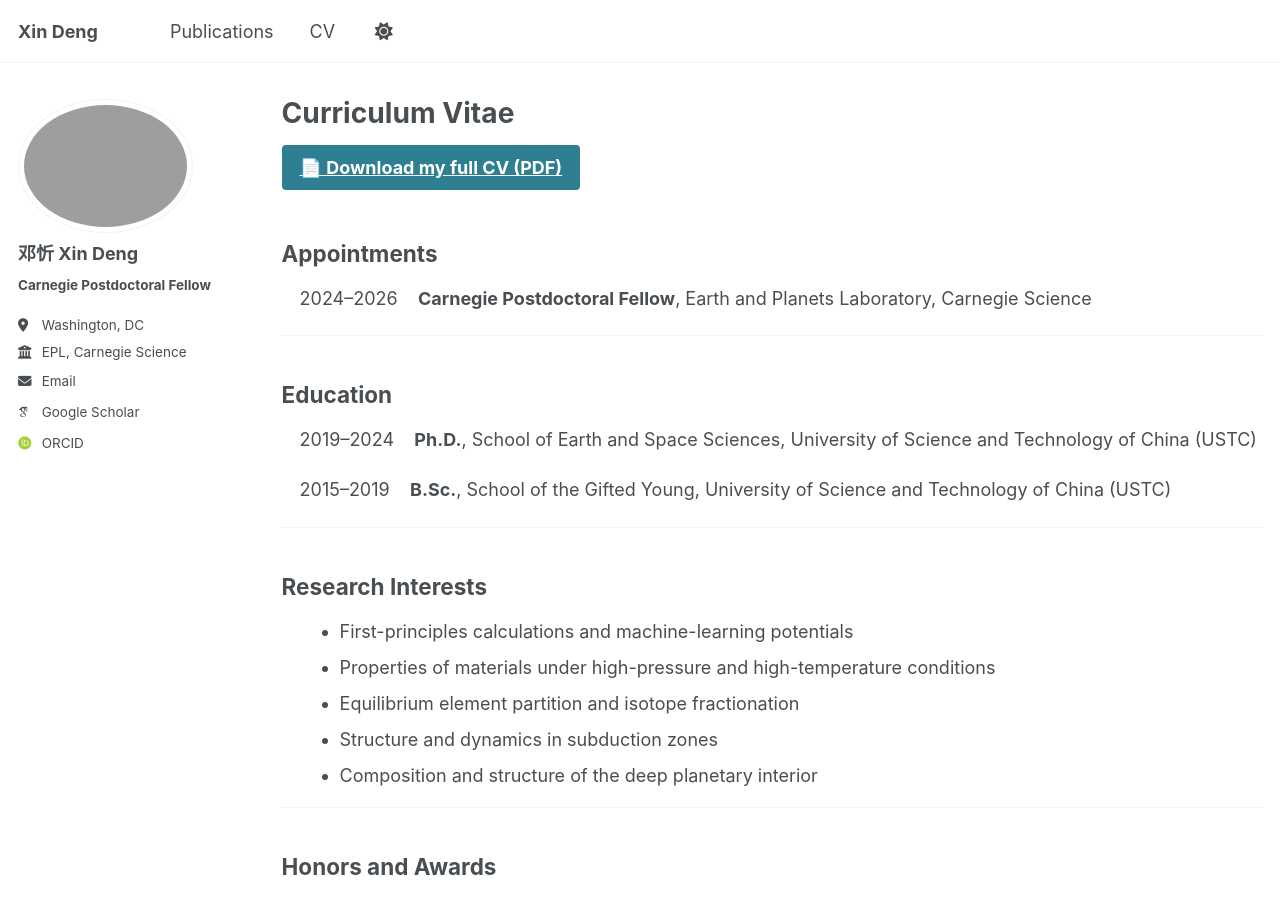
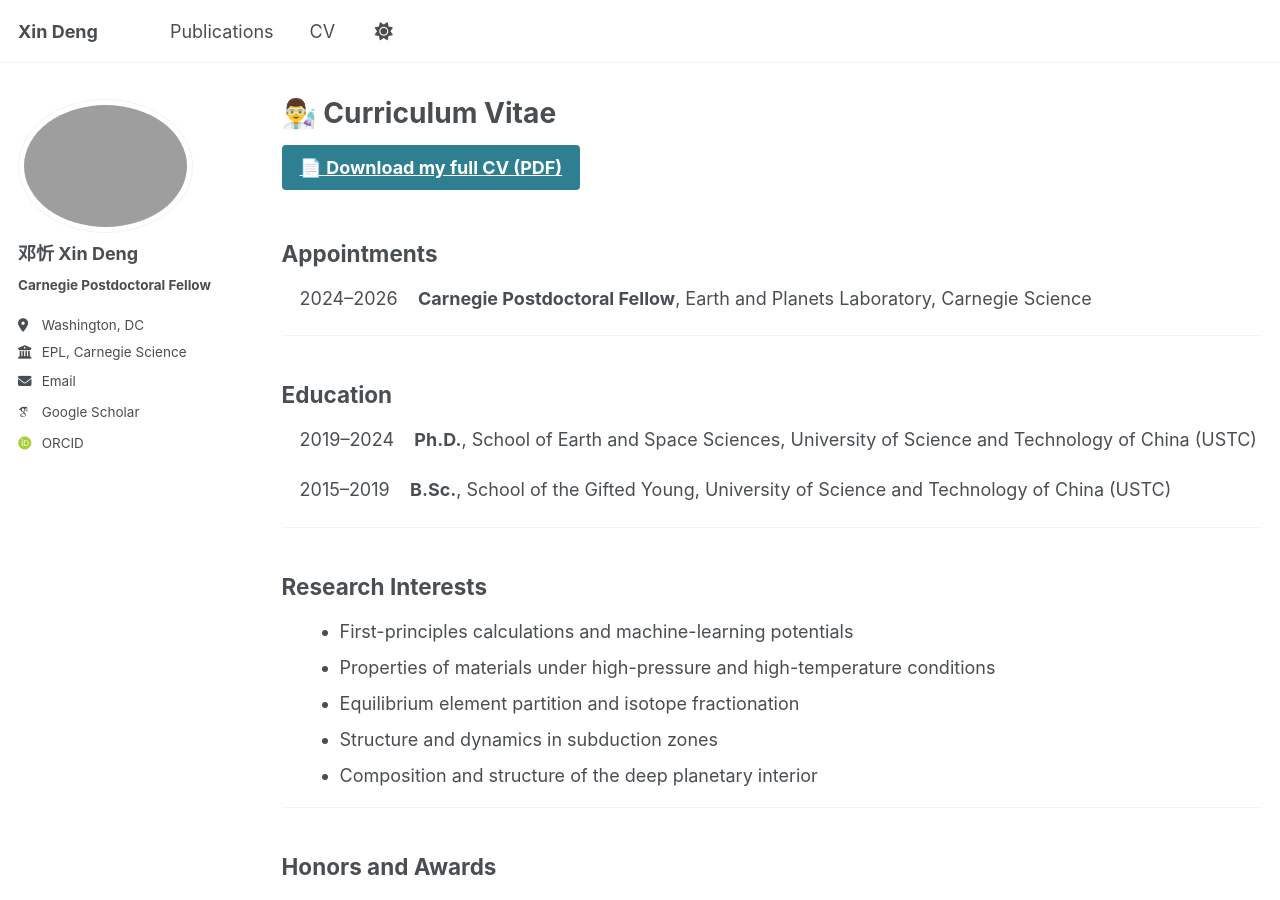
Before and after one commit to x1nd3ng/x1nd3ng.github.io, a Jekyll site: the page built from _pages/cv.md, in a window 1280 px wide and 900 px high. Built offline with Jekyll 4.4.1, drawn with Linux system fonts in a browser that asks for light colours; some web fonts are replaced; a script that is not in the unit is left out.

Commit message:
Update cv.md

```diff
--- a/_pages/cv.md
+++ b/_pages/cv.md
@@ -1,6 +1,6 @@
 ---
 layout: archive
-title: "Curriculum Vitae"
+title: "👨‍🔬 Curriculum Vitae"
 permalink: /cv/
 author_profile: true
 toc: true
```
